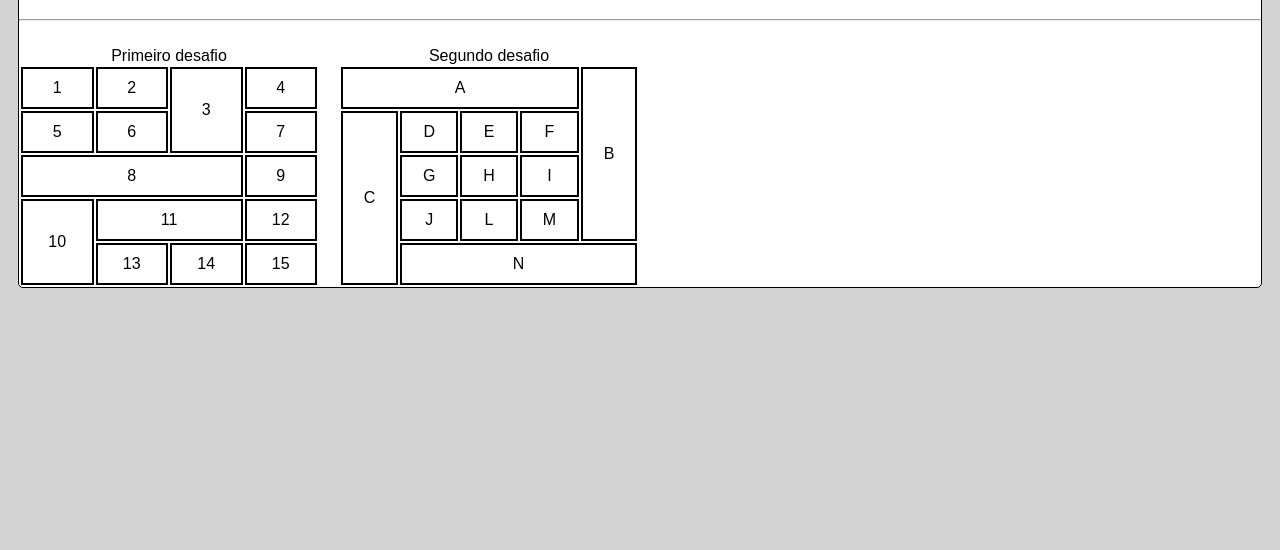
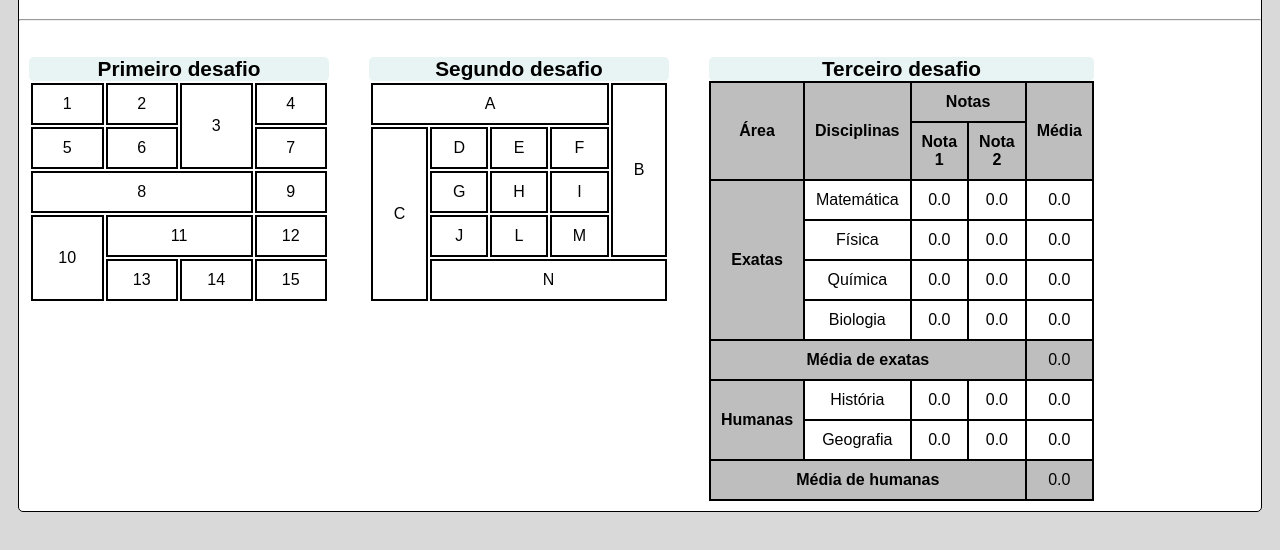
Before and after one commit to gabrielps1/tabelas-html, a plain HTML site: page assets/page/index.html in a window 1280 px wide. Shown: the part 72-622 px from the top of the page. Drawn offline with Linux system fonts and the light colour scheme.

Commit message:
update index.html
finalizei o desafio com mais uma tabela.

```diff
--- a/assets/page/index.html
+++ b/assets/page/index.html
@@ -8,7 +8,7 @@
     <style>
         body {
             font-family: Arial, Helvetica, sans-serif;
-            background-color: lightgray;
+            background-color: rgba(201, 201, 201, 0.685);
 
         }
 
@@ -21,21 +21,38 @@
 
         table {
             width: 300px;
+            margin: 10px;
 
         }
 
-        td {
+        caption {
+            font-size: 1.3em;
+            font-weight: bold;
+            background-color: rgb(232, 243, 243);
+            border-radius: 5px;
+        }
+
+        td,th {
             border: 2px solid black;
             padding: 10px;
             text-align: center;
+
         }
+
+        .terceiraTabela {
+            border-collapse: collapse;
+        }
+
+        .terceiraTabela th, .média {
+            background-color: rgb(190, 190, 190);
+        }
+
 
         .conteiner {
             display: flex;
             align-items: flex-start;
             gap: 20px;
         }
-
     </style>
 </head>
 
@@ -104,6 +121,79 @@
                     </tr>
                 </tbody>
             </table>
+
+            <table class="terceiraTabela">
+                <caption>Terceiro desafio</caption>
+                <thead>
+                    <tr>
+                        <th rowspan="2">Área</th>
+                        <th rowspan="2">Disciplinas</th>
+                        <th colspan="2">Notas</th>
+                        <th rowspan="2">Média</th>
+                    </tr>
+
+                    <tr>
+                        <th>Nota 1</th>
+                        <th>Nota 2</th>
+                    </tr>
+                </thead>
+
+                <tbody>
+                    <tr>
+                        <th rowspan="4">Exatas</th>
+                        <td>Matemática</td>
+                        <td>0.0</td>
+                        <td>0.0</td>
+                        <td>0.0</td>
+                    </tr>
+
+                    <tr>
+                        <td>Física</td>
+                        <td>0.0</td>
+                        <td>0.0</td>
+                        <td>0.0</td>
+                    </tr>
+
+                    <tr>
+                        <td>Química</td>
+                        <td>0.0</td>
+                        <td>0.0</td>
+                        <td>0.0</td>
+                    </tr>
+
+                    <tr>
+                        <td>Biologia</td>
+                        <td>0.0</td>
+                        <td>0.0</td>
+                        <td>0.0</td>
+                    </tr>
+
+                    <tr class="média">
+                        <th colspan="4">Média de exatas</th>
+                        <td>0.0</td>
+                    </tr>
+
+                    <tr>
+                        <th rowspan="2">Humanas</th>
+                        <td>História</td>
+                        <td>0.0</td>
+                        <td>0.0</td>
+                        <td>0.0</td>
+                    </tr>
+
+                    <tr>
+                        <td>Geografia</td>
+                        <td>0.0</td>
+                        <td>0.0</td>
+                        <td>0.0</td>
+                    </tr>
+
+                    <tr class="média">
+                        <th colspan="4">Média de humanas</th>
+                        <td>0.0</td>
+                    </tr>
+                </tbody>
+            </table>
         </div>
     </main>
 
```
